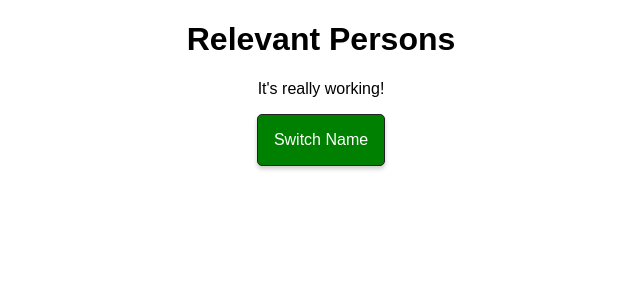
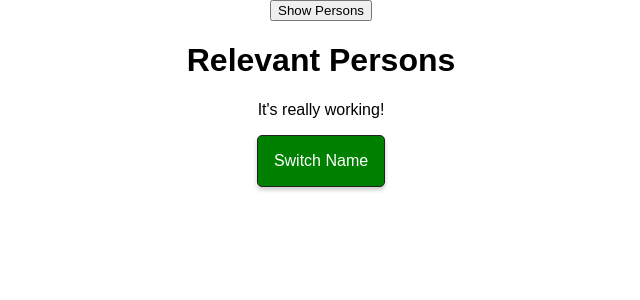
Before and after one commit to huseyinbayram/react-learn-guide, a React app: page / in a window 1280 px wide. Shown: the top 300 px of the page, without its empty margins (319-959 px from the left). Built offline with nearby package versions, Linux system fonts and the light colour scheme.

Commit message:
performance gains with purecomponents

```diff
--- a/src/components/Persons/Persons.js
+++ b/src/components/Persons/Persons.js
@@ -1,7 +1,7 @@
-import React, { Component } from 'react';
+import React, { PureComponent } from 'react';
 import Person from './Person/Person';
 
-class Persons extends Component {
+class Persons extends PureComponent {
   constructor(props) {
     super(props);
     console.log('[Persons.js] Inside constructor()', props);
@@ -26,14 +26,18 @@ class Persons extends Component {
     );
   }
 
-  shouldComponentUpdate(nextProps, nextState) {
-    console.log(
-      '[Persons.js] UPDATE Inside shouldComponentUpdate()',
-      nextProps,
-      nextState
-    );
-    return nextProps.persons !== this.props.persons;
-  }
+  // shouldComponentUpdate(nextProps, nextState) {
+  //   console.log(
+  //     '[Persons.js] UPDATE Inside shouldComponentUpdate()',
+  //     nextProps,
+  //     nextState
+  //   );
+  //   return (
+  //     nextProps.persons !== this.props.persons ||
+  //     nextProps.clicked !== this.props.clicked ||
+  //     nextProps.changed !== this.props.changed
+  //   );
+  // }
 
   componentWillUpdate(nextProps, nextState) {
     console.log(
--- a/src/containers/App.js
+++ b/src/containers/App.js
@@ -1,9 +1,9 @@
-import React, { Component } from 'react';
+import React, { PureComponent } from 'react';
 import classes from './App.css';
 import Persons from '../components/Persons/Persons';
 import Cockpit from '../components/Cockpit/Cockpit';
 
-class App extends Component {
+class App extends PureComponent {
   constructor(props) {
     super(props);
 
@@ -28,6 +28,30 @@ class App extends Component {
 
   componentWillUnmount() {
     console.log('[App.js] Inside componentWillUnmount()');
+  }
+
+  // shouldComponentUpdate(nextProps, nextState) {
+  //   console.log(
+  //     '[App.js] UPDATE Inside shouldComponentUpdate()',
+  //     nextProps,
+  //     nextState
+  //   );
+  //   return (
+  //     nextState.persons !== this.state.persons ||
+  //     nextState.showPersons !== this.state.showPersons
+  //   );
+  // }
+
+  componentWillUpdate(nextProps, nextState) {
+    console.log(
+      '[App.js] UPDATE Inside componentWillUpdate()',
+      nextProps,
+      nextState
+    );
+  }
+
+  componentDidUpdate() {
+    console.log('[App.js] UPDATE Inside componentDidUpdate()');
   }
 
   deletePersonHandler = personIndex => {
@@ -79,6 +103,9 @@ class App extends Component {
 
     return (
       <div className={classes.App}>
+        <button onClick={() => this.setState({ showPersons: true })}>
+          Show Persons
+        </button>
         <Cockpit
           appTitle={this.props.title}
           showPersons={this.state.showPersons}
```
